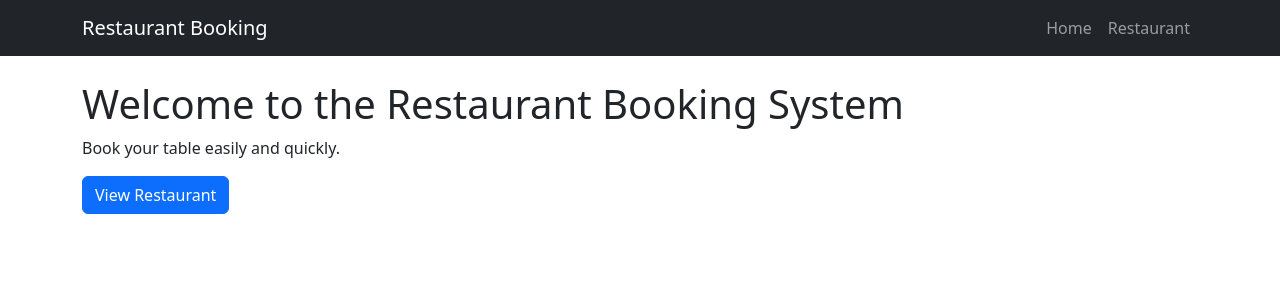
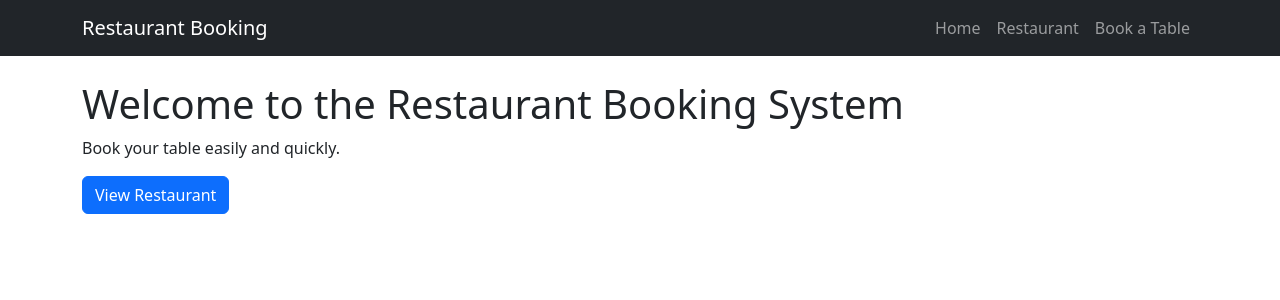
Before and after one commit to Pierre-Louis789/restaurant-booking, a Django app: template bookings/templates/home.html in a window 1280 px wide. Shown: the top 300 px of the page. Run offline with Django 5.2, Linux system fonts and the light colour scheme; the template is opened without the code that fills it, so the values that code supplies are empty; parts of the project's set-up code (start-up, migrations or seed data) failed here and were passed over.

Commit message:
Add Book a Table link to navigation

```diff
--- a/bookings/templates/base.html
+++ b/bookings/templates/base.html
@@ -14,6 +14,7 @@
             <ul class="navbar-nav">
                 <li class="nav-item"><a class="nav-link" href="/">Home</a></li>
                 <li class="nav-item"><a class="nav-link" href="/restaurant/">Restaurant</a></li>
+                <li class="nav-item"><a class="nav-link" href="/book/">Book a Table</a>
             </ul>
         </div>
     </div>
```
